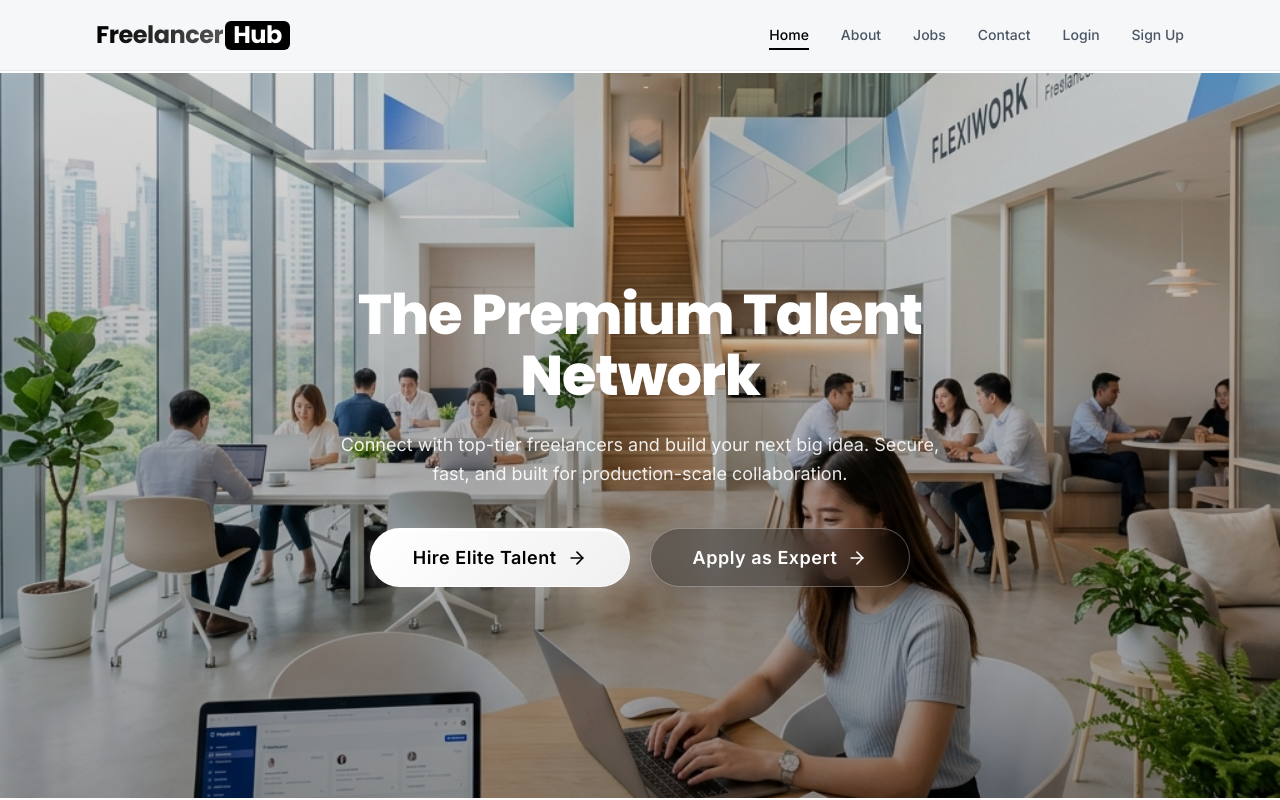
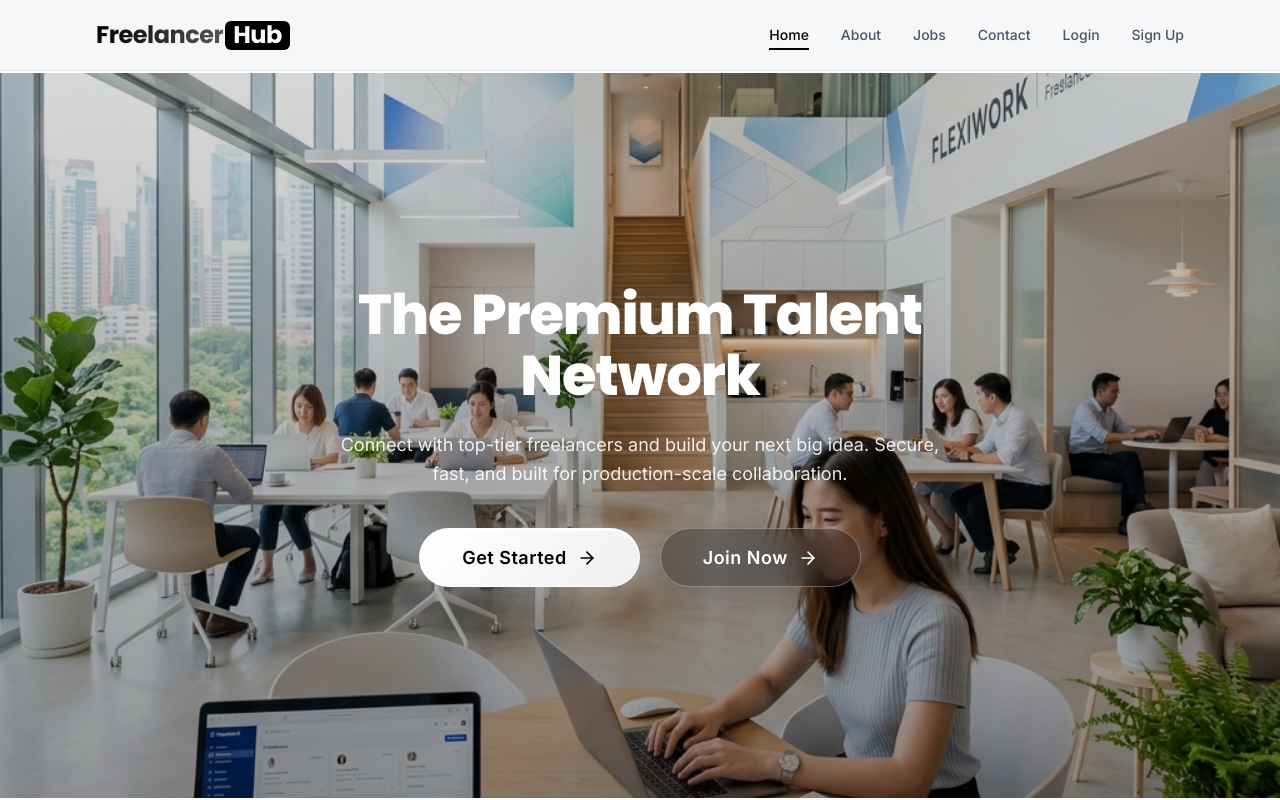
Before and after one commit to sanjaykumardk2006/FSD, a React (Vite) app in the folder client/: page / in a window 1280 px wide. Shown: the top 800 px of the page. Built offline with nearby package versions, Linux system fonts and the light colour scheme; no server answers.

Commit message:
comitted

```diff
--- a/client/src/pages/Home.jsx
+++ b/client/src/pages/Home.jsx
@@ -88,11 +88,11 @@ export const Home = () => {
           </p>
           <div className="hero-buttons" style={{ display: 'flex', flexWrap: 'wrap', gap: '20px', justifyContent: 'center', marginTop: '40px' }}>
             <button className="btn btn-primary" onClick={() => navigate('/signup')} style={{ gap: '10px' }}>
-              Hire Elite Talent
+              Get Started
               <svg className="btn-arrow" width="20" height="20" viewBox="0 0 24 24" fill="none" stroke="currentColor" strokeWidth="2" strokeLinecap="round" strokeLinejoin="round"><line x1="5" y1="12" x2="19" y2="12"></line><polyline points="12 5 19 12 12 19"></polyline></svg>
             </button>
             <button className="btn btn-secondary" onClick={() => navigate('/signup')} style={{ gap: '10px' }}>
-              Apply as Expert
+              Join Now
               <svg className="btn-arrow" width="20" height="20" viewBox="0 0 24 24" fill="none" stroke="currentColor" strokeWidth="2" strokeLinecap="round" strokeLinejoin="round"><line x1="5" y1="12" x2="19" y2="12"></line><polyline points="12 5 19 12 12 19"></polyline></svg>
             </button>
           </div>
```
